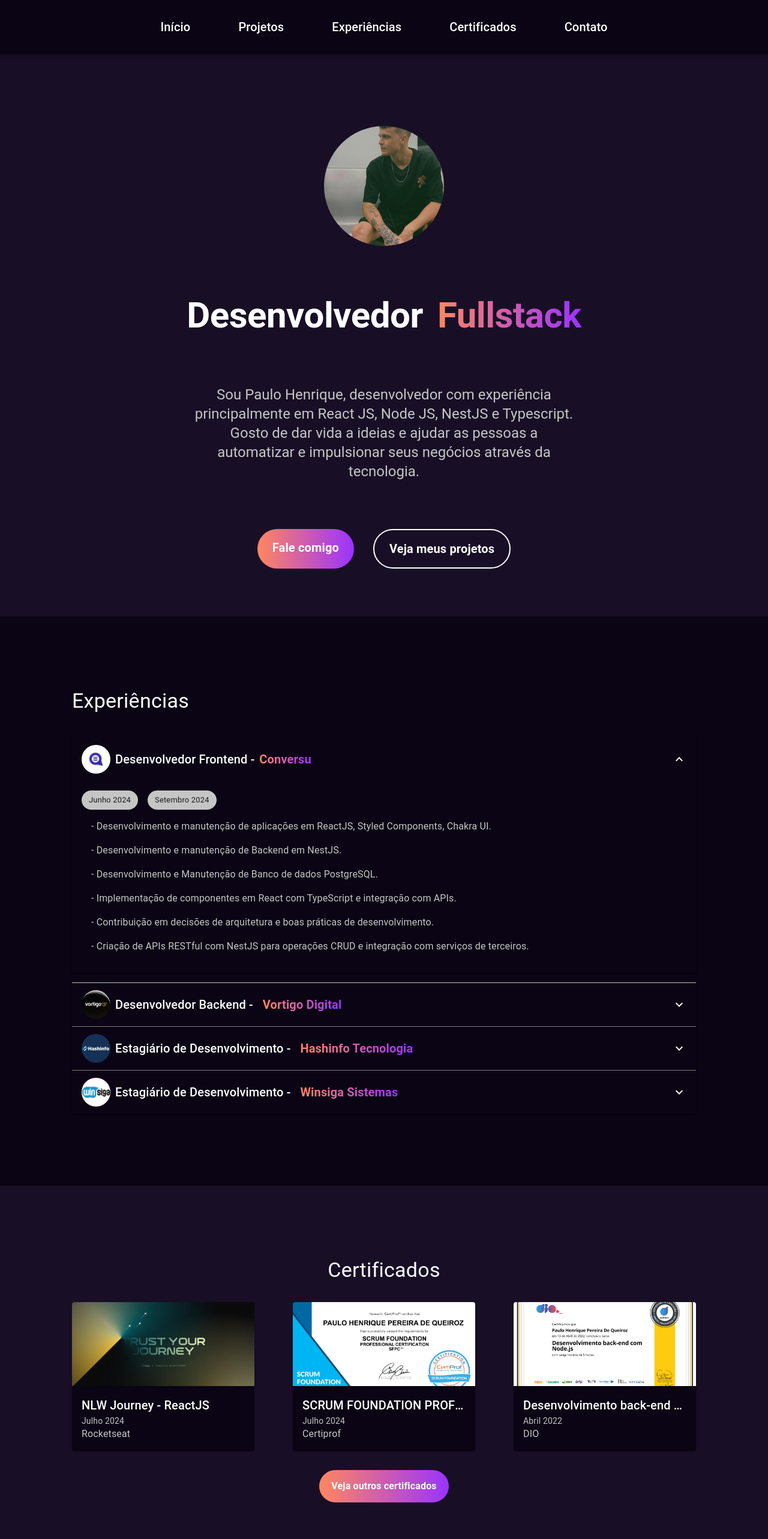
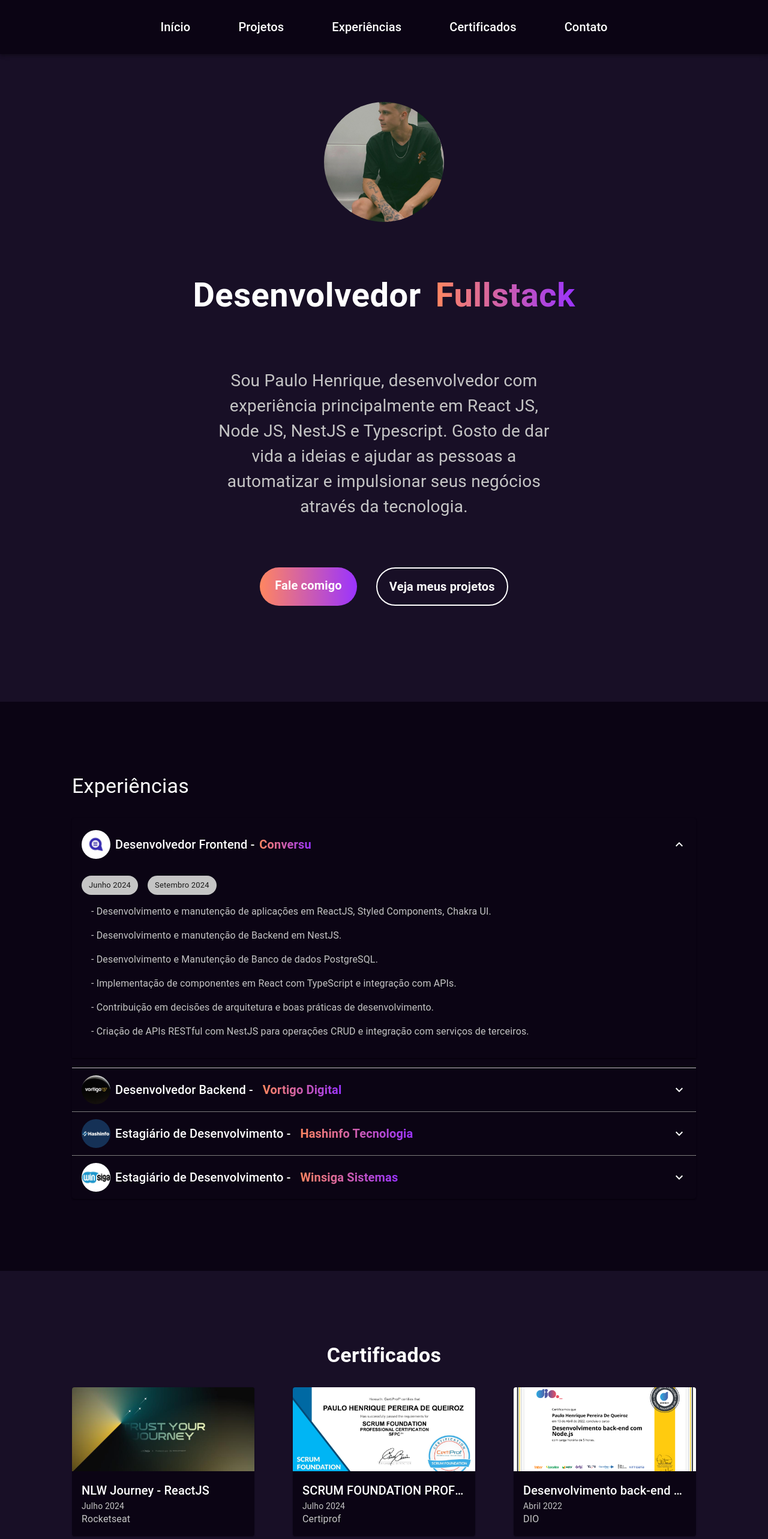
Before and after one commit to paulofreyyy/resume, a React (Vite) app: page / in a window 1280 px wide. Shown: the top 2566 px of the page at 60% size. Built offline with nearby package versions, Linux system fonts and the light colour scheme.

Commit message:
feat: certificado and Sobre responsive

```diff
--- a/src/components/Certificados.tsx
+++ b/src/components/Certificados.tsx
@@ -3,11 +3,15 @@ import { Box, Card, CardActionArea, CardContent, CardMedia, Stack, Typography }
 export function Certificados() {
     return (
         <Box p={15} color='#FFF'>
-            <Typography variant='h4' mb={4} textAlign='center'>Certificados</Typography>
+            <Typography variant='h4' mb={4} textAlign='center' fontWeight='bold'>Certificados</Typography>
 
             <Stack direction={{ md: 'row', sm: 'column' }} spacing={4} gap={4} justifyContent='center' alignItems={'center'}>
                 <Card sx={{ width: 345, bgcolor: '#0B0414', color: '#C5C5C5' }}>
-                    <CardActionArea>
+                    <CardActionArea
+                        LinkComponent='a'
+                        href='https://app.rocketseat.com.br/certificates/3c8e1ced-0a92-4e8c-be85-6688a4c3fe54'
+                        target="_blank"
+                    >
                         <CardMedia
                             component='img'
                             height={140}
@@ -23,7 +27,11 @@ export function Certificados() {
                 </Card>
 
                 <Card sx={{ width: 345, bgcolor: '#0B0414', color: '#C5C5C5' }}>
-                    <CardActionArea>
+                    <CardActionArea
+                        LinkComponent='a'
+                        href='https://media.licdn.com/dms/image/v2/D4D2DAQHh5F3sp7uaBA/profile-treasury-document-cover-images_480/profile-treasury-document-cover-images_480/0/1722091896601?e=1727377200&v=beta&t=0m_Nl4u-WMFbUY5kZLRRueRa34iWCvg8a5koHMElI2Y'
+                        target="_blank"
+                    >
                         <CardMedia
                             component='img'
                             height={140}
@@ -39,7 +47,11 @@ export function Certificados() {
                 </Card>
 
                 <Card sx={{ width: 345, bgcolor: '#0B0414', color: '#C5C5C5' }}>
-                    <CardActionArea>
+                    <CardActionArea
+                        LinkComponent='a'
+                        href='https://drive.google.com/file/d/1_hVy_qeI1gnn8NF0RODaD5fl_1nUdjqU/view?usp=sharing'
+                        target="_blank"
+                    >
                         <CardMedia
                             component='img'
                             height={140}
@@ -60,20 +72,18 @@ export function Certificados() {
                     component="a"
                     href='https://www.linkedin.com/in/paulo-pqueiroz/details/certifications/'
                     target="_blank"
-                    fontSize={{ md: 'medium', sm: 'small', xs: 'small' }}
-                    padding='15px 20px'
-                    noWrap
+                    p='15px 40px'
+                    align="center"
                     sx={{
                         textDecoration: "none",
                         background: 'linear-gradient(90deg, #FF8660, #9A33FF)',
                         color: '#FFF',
                         fontWeight: 'bold',
                         borderRadius: 10,
-                        textAlign: 'center',
                     }}
                 >
 
-                    Veja outros certificados
+                    Ver mais
                 </Typography>
             </Box>
         </Box>
--- a/src/components/Sobre.tsx
+++ b/src/components/Sobre.tsx
@@ -3,13 +3,13 @@ import { Box, Typography } from "@mui/material";
 export function Sobre() {
     return (
         <Box
+            gap={{ md: 10, xs: 4 }}
             sx={{
                 display: "flex",
                 flexDirection: "column",
                 alignItems: "center",
                 justifyContent: "center",
-                gap: 10,
-                mt: 15
+                p: 10,
             }}
         >
             <Box
@@ -25,18 +25,18 @@ export function Sobre() {
 
             <Typography
                 color='white'
-                variant='h2'
+                fontSize={{ md: '56px', xs: '28px' }}
                 fontWeight='bold'
             >
                 Desenvolvedor
                 <Box
                     component='span'
+                    ml={{ md: 3, xs: 2 }}
                     sx={{
                         background: 'linear-gradient(90deg, #FF8660, #9A33FF)',
                         backgroundClip: "text",
                         WebkitBackgroundClip: 'text',
                         color: 'transparent',
-                        ml: 3
                     }}
                 >
                     Fullstack
@@ -44,17 +44,17 @@ export function Sobre() {
             </Typography>
 
             <Typography
-                variant='h5'
+                fontSize={{ md: '28px', xs: '18px' }}
                 color='#C5C5C5'
-                width='50%'
+                width={{ md: '50%', xs: '100%' }}
                 textAlign='center'
             >
                 Sou Paulo Henrique, desenvolvedor com experiência principalmente em React JS, Node JS, NestJS e Typescript. Gosto de dar vida a ideias e ajudar as pessoas a automatizar e impulsionar seus negócios através da tecnologia.
             </Typography>
 
-            <Box display='flex' gap={4}>
+            <Box display='flex' flexDirection={{ md: 'row', xs: 'column' }} gap={4} textAlign='center'>
                 <Typography
-                    variant="h6"
+                    fontSize={{ md: "20px", xs: '14px' }}
                     component='a'
                     target="_blank"
                     href='wa.me/5521992419980'
@@ -70,13 +70,13 @@ export function Sobre() {
                     Fale comigo
                 </Typography>
                 <Typography
-                    variant="h6"
+                    fontSize={{ md: "20px", xs: '14px' }}
                     target="_blank"
                     component='a'
                     href='https://github.com/paulofreyyy'
+                    p='15px 20px'
                     sx={{
                         fontWeight: 'bold',
-                        padding: '15px 25px',
                         borderRadius: 10,
                         border: "2px solid white",
                         color: 'white',
```
